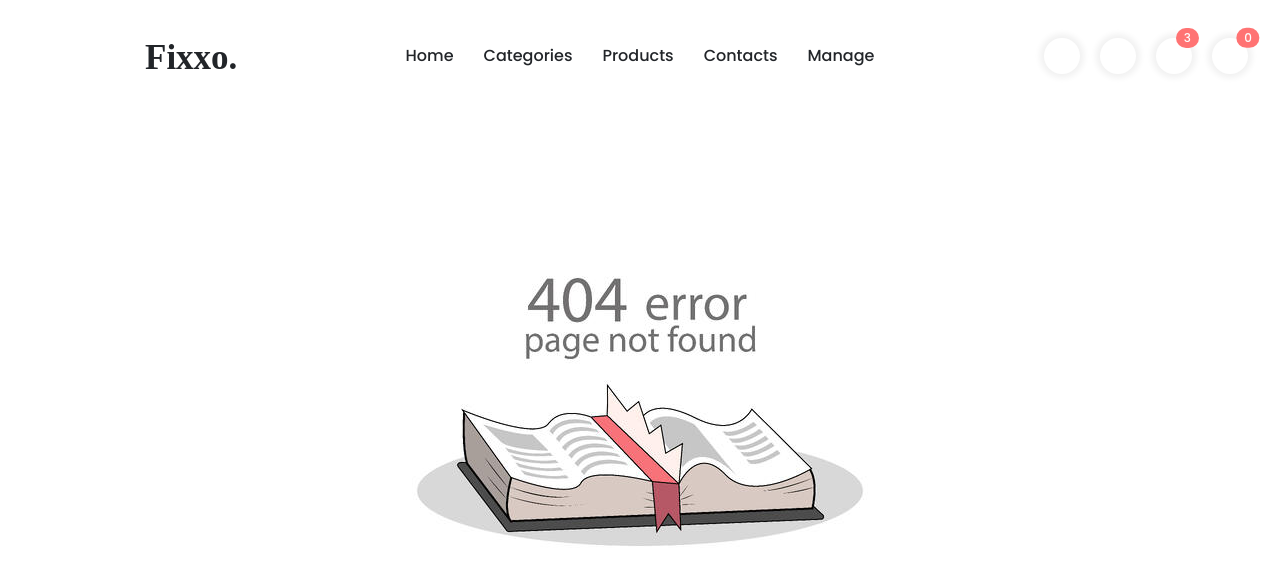
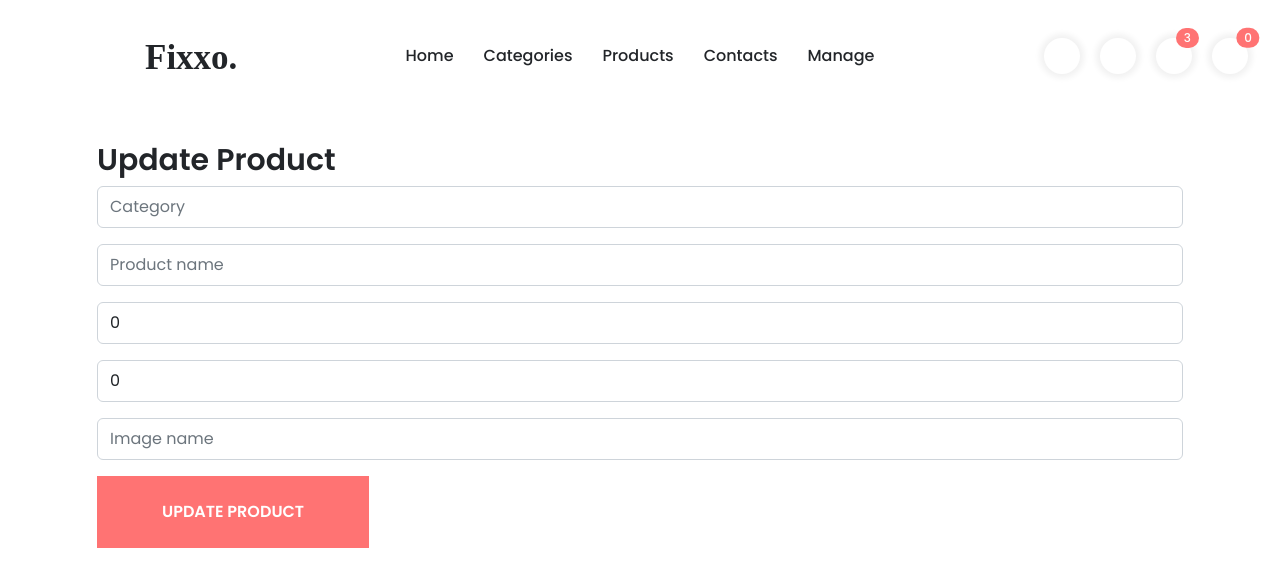
Before and after one commit to TobiasLundkvist/Fixxo.-react.ts, a React (Create React App) app: page /update/1 in a window 1280 px wide. Shown: the top 586 px of the page. Built offline with nearby package versions, Linux system fonts and the light colour scheme; no server answers; some icons are missing.

Commit message:
CRUD is working on managepage

```diff
--- a/src/App.tsx
+++ b/src/App.tsx
@@ -14,7 +14,7 @@ import WishListView from './views/WishListView';
 import ProductProvider from './contexts/productContext';
 import { ShoppingCartProvider } from './contexts/shoppingCartContext';
 import ManageProductView from './views/ManageProductView';
-import UserProvider from './contexts/UserContext';
+import ManageProductProvider from './contexts/manageProductContext';
 import UpdateProductView from './views/UpdateProductView';
 
 const App: React.FC = () => {
@@ -23,7 +23,7 @@ const App: React.FC = () => {
     <BrowserRouter>
       <ProductProvider>
       <ShoppingCartProvider>
-      <UserProvider>
+      <ManageProductProvider>
       <Routes>
         <Route path='/' element={<HomeView />} />
         <Route path='/contacts' element={<ContactView />} />
@@ -35,11 +35,11 @@ const App: React.FC = () => {
         <Route path='/shoppingcart' element= {<ShoppingCartView />} />
         <Route path='/wishlist' element= {<WishListView />} />
         <Route path='/manage' element= {<ManageProductView />} />
-        <Route path='/update' element= {<UpdateProductView />} />
+        <Route path='/update/:id' element= {<UpdateProductView />} />
 
         <Route path='*' element={<NotFoundView />}/>
       </Routes>
-      </UserProvider>
+      </ManageProductProvider>
       </ShoppingCartProvider>
       </ProductProvider>
     </BrowserRouter>
--- a/src/assets/css/section/_breadcrumbSection.css
+++ b/src/assets/css/section/_breadcrumbSection.css
@@ -16,6 +16,7 @@
                 font-family: var(--font-poppins);
                 font-size: var(--font-size-16);
                 font-weight: var(--font-weight-medium);
+                color: var(--color-red);
                 margin-left: 5px;
                 transition: 0.1s ease-in-out;
             }
--- a/src/components/CreateProduct.tsx
+++ b/src/components/CreateProduct.tsx
@@ -1,10 +1,7 @@
-import React, { useState } from 'react'
-import { IProductContext, ProductContext} from '../contexts/UserContext'
+import React from 'react'
+import { IProductContext, ProductContext} from '../contexts/manageProductContext'
 
 const CreateProduct: React.FC = () => {
-
-    // const [errors, setErrors] = useState({ articleNumber:any })
-
     const { createProductRequest, setCreateProductRequest, create, product, setProduct, update } = React.useContext(ProductContext) as IProductContext
 
   return (
@@ -13,28 +10,16 @@ const CreateProduct: React.FC = () => {
         <div className='product-form-body'>
           <form onSubmit={create}>
             <h3 className='create-product'>Create Product</h3>
-            <input value={createProductRequest.articleNumber} onChange={(e) => setCreateProductRequest({...createProductRequest, articleNumber: e.target.value})} type="text" className='form-control py-2 mb-3' placeholder='Articlenumber' />
-              {/* <div className="errorMessage">{errors.name}</div> */}
+            <input value={createProductRequest.tag} onChange={(e) => setCreateProductRequest({...createProductRequest, tag: e.target.value})} type="text" className='form-control py-2 mb-3' placeholder='Product tag' />
             <input value={createProductRequest.category} onChange={(e) => setCreateProductRequest({...createProductRequest, category: e.target.value})} type="text" className='form-control py-2 mb-3' placeholder='Category' />
             <input value={createProductRequest.name} onChange={(e) => setCreateProductRequest({...createProductRequest, name: e.target.value})} type="text" className='form-control py-2 mb-3' placeholder='Product name' />
-            <input value={createProductRequest.price} onChange={(e) => setCreateProductRequest({...createProductRequest, price:Number(e.target.value)})} type="text" className='form-control py-2 mb-3' placeholder='Price' />
-            <input value={createProductRequest.rating} onChange={(e) => setCreateProductRequest({...createProductRequest, rating:Number(e.target.value)})} type="text" className='form-control py-2 mb-3' placeholder='Rating' />
+            <input value={createProductRequest.price || ''} onChange={(e) => setCreateProductRequest({...createProductRequest, price:Number(e.target.value)})} type="number" className='form-control py-2 mb-3' placeholder='Price'/>
+            <input value={createProductRequest.rating || ''} onChange={(e) => setCreateProductRequest({...createProductRequest, rating:Number(e.target.value)})} type="number" className='form-control py-2 mb-3' placeholder='Rating' />
             <input value={createProductRequest.imageName} onChange={(e) => setCreateProductRequest({...createProductRequest, imageName: e.target.value})} type="text" className='form-control py-2 mb-3' placeholder='Product image' />
 
             <button type="submit" className='btn-red'>CREATE PRODUCT</button>
           </form>
         </div>
-        {/* <div className='product-form-body'>
-          <form onSubmit={update}>
-            <h3 className='create-product'>Update Product</h3>
-            <input value={product.id} onChange={(e) => setProduct({...product, id:Number (e.target.value)})} type="text" className='form-control py-2 mb-3' placeholder='Articlenumber' />
-            <input value={product.articleNumber} onChange={(e) => setProduct({...product, articleNumber: e.target.value})} type="text" className='form-control py-2 mb-3' placeholder='Articlenumber' />
-            <input value={product.category} onChange={(e) => setProduct({...product, category: e.target.value})} type="text" className='form-control py-2 mb-3' placeholder='Product name' />
-            <input value={product.name} onChange={(e) => setProduct({...product, name: e.target.value})} type="text" className='form-control py-2 mb-3' placeholder='Product name' />
-
-            <button type="submit" className='btn-red'>UPDATE PRODUCT</button>
-          </form>
-        </div> */}
       </div>
     </section>
   )
--- a/src/components/UserList.tsx
+++ b/src/components/ManageProductList.tsx
@@ -1,7 +1,7 @@
 import React, { useEffect } from 'react'
 import { NavLink } from 'react-router-dom'
-import {IProductContext, ProductContext} from '../contexts/UserContext'
-import { IProduct } from '../models/UserModels'
+import {IProductContext, ProductContext} from '../contexts/manageProductContext'
+import { IProduct } from '../models/ManageProductModels'
 
 
 const UserList = () => {
@@ -20,9 +20,9 @@ const UserList = () => {
           {
             products.map((product: IProduct) => (
             <div
-              key={product.id} className='list-product'>id: {product.id} <br></br> {product.articleNumber} <br></br> {product.name} <br></br> {product.category} <br></br> {product.price} <br></br> {product.rating} <br></br> {product.imageName}
-              <button className='btn' onClick={() => remove(product.id)}><i className='fa-regular fa-trash'></i></button>
-              <NavLink to={'/update'}>
+              key={product.articleNumber} className='list-product'>tag: {product.tag} {product.id} <br></br> {product.articleNumber} <br></br> {product.name} <br></br> {product.category} <br></br> {product.price} <br></br> {product.rating} <br></br> {product.imageName}
+              <button className='btn' onClick={() => remove(product.articleNumber)}><i className='fa-regular fa-trash'></i></button>
+              <NavLink to={`/update/${product.articleNumber}`}>
                 <button className='btn'><i className='fa-regular fa-gear'></i></button>
               </NavLink>
             </div>))
--- a/src/components/ShoppingCartItem.tsx
+++ b/src/components/ShoppingCartItem.tsx
@@ -11,7 +11,6 @@ interface ShoppingCartItemType {
 const ShoppingCartItem: React.FC<ShoppingCartItemType> = ({item}) => {
   const {increment, decrement, remove} = useShoppingCartContext() as ShoppingCartContextProps
 
-  console.log(item.quantity)
 
   return (
     <div className='shoppingcart-item'>
--- a/src/contexts/UserContext.tsx
+++ b/src/contexts/manageProductContext.tsx
@@ -1,6 +1,6 @@
 import React, {useState, useContext, createContext} from 'react'
-import { IProduct, ICreateProduct } from '../models/UserModels'
-import { ProductProviderProps } from '../models/UserProviderPropsModel'
+import { IProduct, ICreateProduct } from '../models/ManageProductModels'
+import { ProductProviderProps } from '../models/ManageProviderPropsModel'
 
 export interface IProductContext {
   product: IProduct
@@ -9,27 +9,27 @@ export interface IProductContext {
   setCreateProductRequest: React.Dispatch<React.SetStateAction<ICreateProduct>>
   products: IProduct[]
   create: (e: React.FormEvent) => void
-  get: (id:number) => void
+  get: (id:string | number) => void
   getAll: () => void
-  update: (e: React.FormEvent) => void
-  remove: (id: number) => void
+  update: () => Promise<void>
+  remove: (articleNumber: any) => void
 }
 
 
 export const ProductContext = createContext<IProductContext | null>(null)
-export const useUserContext = () => { return useContext(ProductContext) }
+export const useManageProductContext = () => { return useContext(ProductContext) }
 
-const UserProvider = ({children}: ProductProviderProps) => {
-    const baseUrl = 'http://localhost:5000/api/manageproducts'
-    const product_default: IProduct = {id: 0, imageName: '', name: '', category: '', price: 0, articleNumber: '', rating: 0}
-    const createProductRequest_default: ICreateProduct = {imageName: '', name: '', category: '', price: 0, articleNumber: '', rating: 0}
+const ManageProductProvider = ({children}: ProductProviderProps) => {
+    const baseUrl = 'http://localhost:5000/api/products'
+    const product_default: IProduct = {tag: '', id: 0, imageName: '', name: '', category: '', price: 0, articleNumber: '', rating: 0}
+    const createProductRequest_default: ICreateProduct = { tag: '', imageName: '', name: '', category: '', price: 0, articleNumber: '', rating: 0}
 
     const [product, setProduct] = useState<IProduct>(product_default)
     const [createProductRequest, setCreateProductRequest] = useState<ICreateProduct>(createProductRequest_default)
     const [products, setProducts] = useState<IProduct[]>([])
 
 
-    //Skapa en produkt till API
+    //Skapa en produkt till API/funkar
     const create = async (e: React.FormEvent) => {
       e.preventDefault()
 
@@ -48,9 +48,38 @@ const UserProvider = ({children}: ProductProviderProps) => {
       }
     }
 
+    //Uppdatera en produkt/funkar
+    const update = async () => {
+
+      const result = await fetch(`${baseUrl}/${product.articleNumber}`, {
+        method: 'put',
+        headers: {
+          'Content-Type': 'application/json'
+        },
+        body: JSON.stringify(product)
+
+      })
+
+      if (result.status === 200) {
+        const data = await result.json()
+        setProduct(data)
+      }
+
+    }
+
+    //Ta bort en produkt/funkar
+    const remove = async (articleNumber: any) => {
+      const result = await fetch(`${baseUrl}/${articleNumber}`, {
+        method: 'delete'
+      })
+
+      if (result.status === 204)
+        setProduct(product_default)
+    }
+
     //Hämta ut en Produkt
-    const get = async (id:number) => {
-      const result = await fetch(`${baseUrl}/${id}`)
+    const get = async (id: string | number) => {
+      const result = await fetch(`${baseUrl}/product/details/${id}`)
       if (result.status === 200)
         setProduct(await result.json())
     }
@@ -62,31 +91,6 @@ const UserProvider = ({children}: ProductProviderProps) => {
         setProducts(await result.json())
     }
 
-    //Uppdatera en produkt
-    const update = async (e: React.FormEvent) => {
-      e.preventDefault()
-
-      const result = await fetch(`${baseUrl}/${product.id}`, {
-        method: 'put',
-        headers: {
-          'Content-Type': 'application/json'
-        },
-        body: JSON.stringify(product)
-      })
-
-      if (result.status === 200)
-        setProduct(await result.json())
-    }
-
-    //Ta bort en produkt
-    const remove = async (id: number) => {
-      const result = await fetch(`${baseUrl}/${id}`, {
-        method: 'delete'
-      })
-
-      if (result.status === 204)
-        setProduct(product_default)
-    }
 
 
   return (
@@ -96,4 +100,4 @@ const UserProvider = ({children}: ProductProviderProps) => {
   )
 }
 
-export default UserProvider
+export default ManageProductProvider
--- a/src/models/UserModels.ts
+++ b/src/models/ManageProductModels.ts
@@ -1,6 +1,7 @@
 // när vi hämtar en produkt
 export interface IProduct {
-   id: number;
+   tag: string
+   id: any;
    imageName: string;
    name: string;
    category: string;
@@ -11,6 +12,7 @@ export interface IProduct {
 
 // vill skapa denna produkt
 export interface ICreateProduct {
+   tag: string
    imageName: string;
    name: string;
    category: string;
--- a/src/views/ManageProductView.tsx
+++ b/src/views/ManageProductView.tsx
@@ -1,6 +1,6 @@
 import React from 'react'
 import CreateProduct from '../components/CreateProduct'
-import UserList from '../components/UserList'
+import ManageProductList from '../components/ManageProductList'
 import FooterSection from '../section/FooterSection'
 import NavbarSection from '../section/NavbarSection'
 
@@ -12,7 +12,7 @@ const ManageProductView: React.FC = () => {
         <NavbarSection />
         <CreateProduct />
         <hr className='my-5'/>
-        <UserList />
+        <ManageProductList />
         <FooterSection />
 
     </>
--- a/src/views/UpdateProductView.tsx
+++ b/src/views/UpdateProductView.tsx
@@ -1,9 +1,24 @@
-import React from 'react'
-import { IProductContext, ProductContext } from '../contexts/UserContext'
+import React, { useEffect } from 'react'
+import { IProductContext, ProductContext } from '../contexts/manageProductContext'
 import NavbarSection from '../section/NavbarSection'
+import { useParams, useNavigate } from 'react-router-dom'
 
 const UpdateProductView: React.FC = () => {
-  const { product, setProduct, update } = React.useContext(ProductContext) as IProductContext
+  const { product, setProduct, update, get } = React.useContext(ProductContext) as IProductContext
+  const { id } = useParams()
+  const navigate = useNavigate()
+
+  useEffect (() => {
+    if(id) {
+      get(id)
+    }
+  }, [id])
+
+const handleSubmit = (e: React.FormEvent) => {
+  e.preventDefault()
+  update()
+    navigate('/manage')
+}
 
 
   return (
@@ -11,15 +26,13 @@ const UpdateProductView: React.FC = () => {
     <NavbarSection />
     <div className='product-form container'>
       <div className='product-form-body'>
-        <form onSubmit={update}>
+        <form onSubmit={handleSubmit}>
           <h3 className='create-product'>Update Product</h3>
-          <input value={product.id} onChange={(e) => setProduct({...product, id:Number (e.target.value)})} type="text" className='form-control py-2 mb-3' placeholder='Articlenumber' />
-          <input value={product.articleNumber} onChange={(e) => setProduct({...product, articleNumber: e.target.value})} type="text" className='form-control py-2 mb-3' placeholder='Articlenumber' />
-          <input value={product.category} onChange={(e) => setProduct({...product, category: e.target.value})} type="text" className='form-control py-2 mb-3' placeholder='Product name' />
+          <input value={product.category} onChange={(e) => setProduct({...product, category: e.target.value})} type="text" className='form-control py-2 mb-3' placeholder='Category' />
           <input value={product.name} onChange={(e) => setProduct({...product, name: e.target.value})} type="text" className='form-control py-2 mb-3' placeholder='Product name' />
-          <input value={product.price} onChange={(e) => setProduct({...product, price: Number(e.target.value)})} type="text" className='form-control py-2 mb-3' placeholder='Product name' />
-          <input value={product.rating} onChange={(e) => setProduct({...product, rating: Number(e.target.value)})} type="text" className='form-control py-2 mb-3' placeholder='Product name' />
-          <input value={product.imageName} onChange={(e) => setProduct({...product, imageName: e.target.value})} type="text" className='form-control py-2 mb-3' placeholder='Product name' />
+          <input value={product.price} onChange={(e) => setProduct({...product, price: Number(e.target.value)})} type="text" className='form-control py-2 mb-3' placeholder='Price' />
+          <input value={product.rating } onChange={(e) => setProduct({...product, rating: Number(e.target.value)})} type="text" className='form-control py-2 mb-3' placeholder='Rating' />
+          <input value={product.imageName} onChange={(e) => setProduct({...product, imageName: e.target.value})} type="text" className='form-control py-2 mb-3' placeholder='Image name' />
 
           <button type="submit" className='btn-red'>UPDATE PRODUCT</button>
         </form>
```
Also changed, not shown: src/models/ManageProviderPropsModel.ts (renamed from src/models/UserProviderPropsModel.ts).
